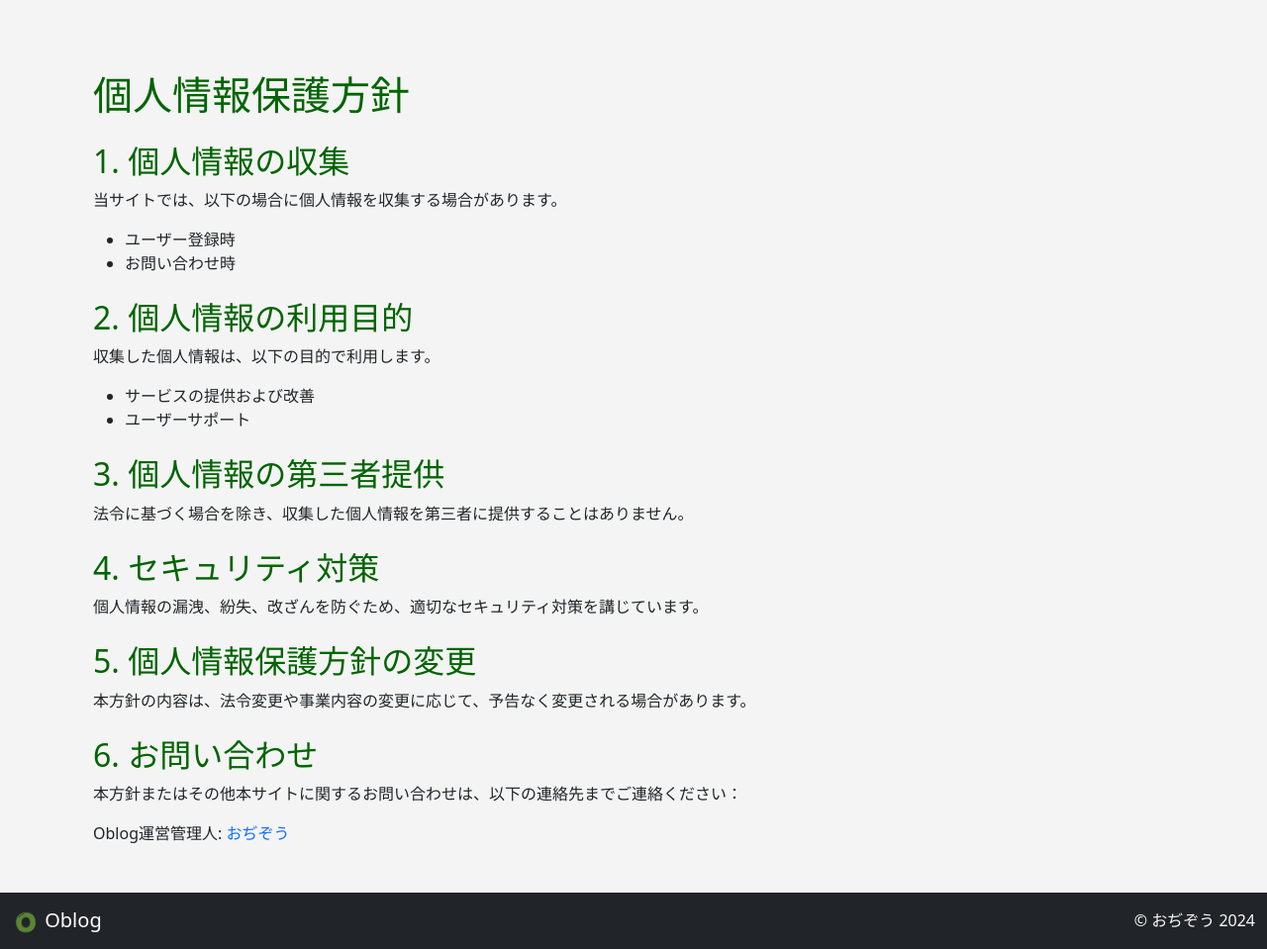
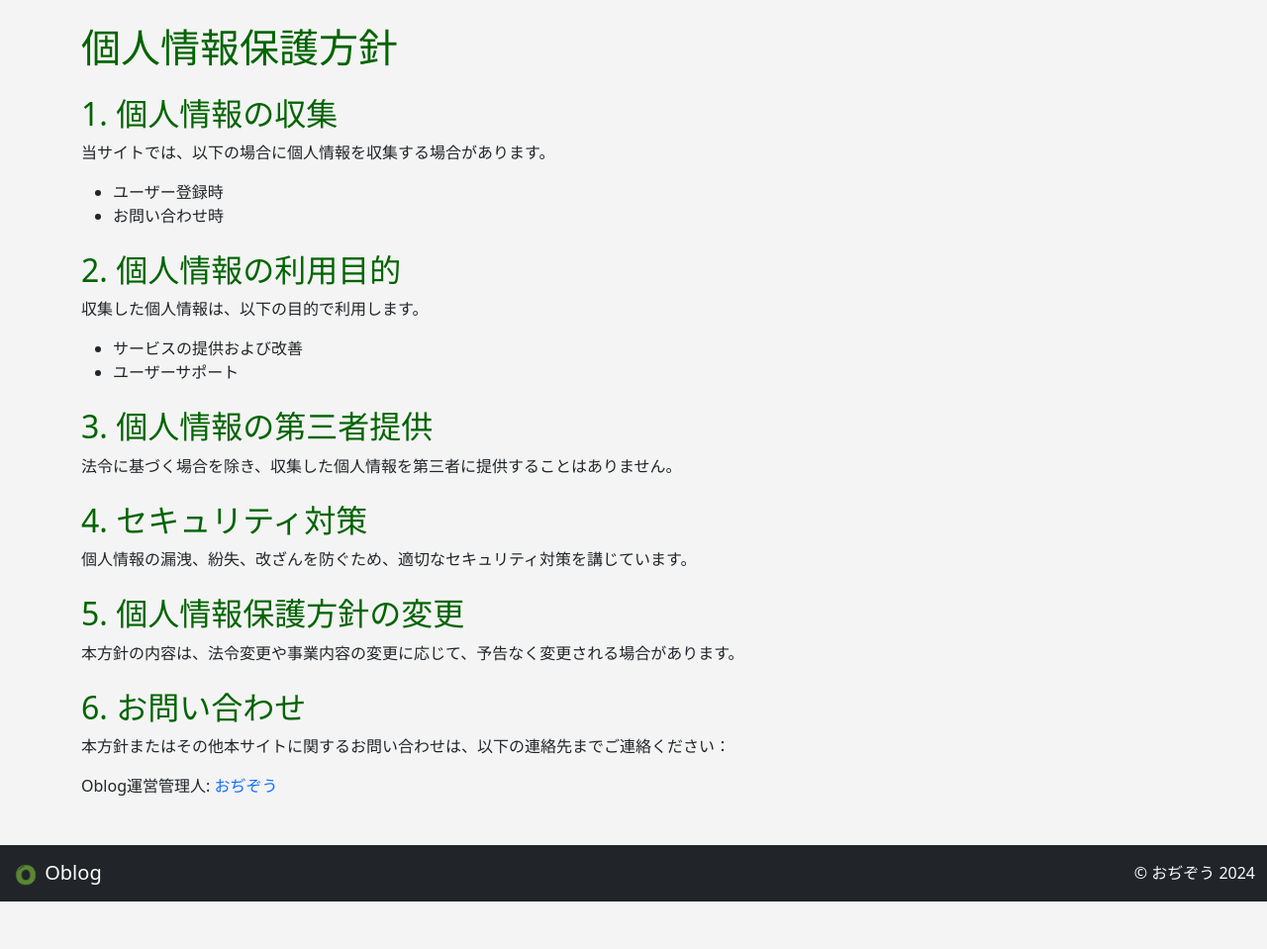
Before and after one commit to ojizou003/oblog, a Flask app: page /privacypolicy in a window 1280 px wide. Shown: the part 57-1016 px from the top of the page at 99% size. After the commit the page ends 968 px from the top, so only its background shows below. Run offline with Flask 3, Linux system fonts and the light colour scheme; some libraries are stand-ins or nearby versions.

Commit message:
🩹 調整

```diff
--- a/templates/privacypolicy.html
+++ b/templates/privacypolicy.html
@@ -1,7 +1,6 @@
 {% extends 'base.html' %}
 
 {% block content %}
-    <div class="container mt-5">
         <h1 class="mb-4">個人情報保護方針</h1>
 
         <section class="mb-4">
@@ -44,5 +43,4 @@
             <p>本方針またはその他本サイトに関するお問い合わせは、以下の連絡先までご連絡ください：</p>
             <p>Oblog運営管理人: <a  class="link link-offset-2 link-offset-3-hover link-underline link-underline-opacity-0 link-underline-opacity-75-hover" href="https://x.com/Ojizou003">おぢぞう</a></p>
         </section>
-    </div>
 {% endblock %}
```
